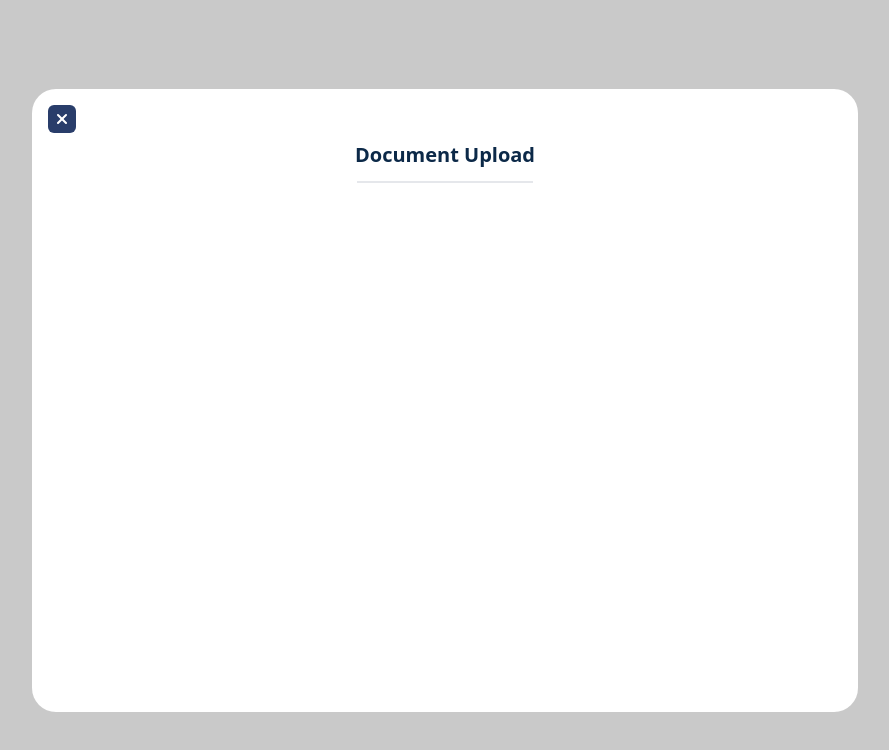
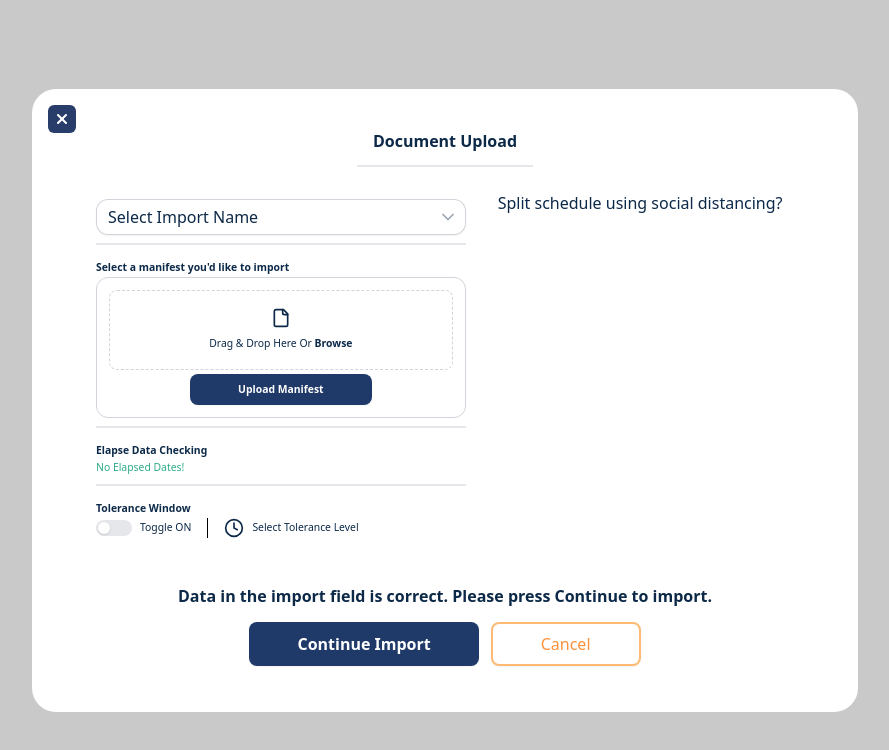
Before and after one commit to jalvaydev/skyhop-mockup, a React (Vite) app: page / in a window 1280 px wide. Shown: the top 750 px of the page, without its empty margins (195-1084 px from the left). Built offline with nearby package versions, Linux system fonts and the light colour scheme.

Commit message:
adjustments made to the header, left side of the modal added, footer with buttons added. design only, still have to add functionality

```diff
--- a/package.json
+++ b/package.json
@@ -11,6 +11,7 @@
     "type-check": "tsc"
   },
   "dependencies": {
+    "@headlessui/react": "^1.7.18",
     "lucide-react": "^0.344.0",
     "react": "^18.2.0",
     "react-dom": "^18.2.0"
--- /dev/null
+++ b/src/components/Dropdown.tsx
@@ -0,0 +1,92 @@
+import { Listbox, Transition } from '@headlessui/react';
+import { CheckIcon, ChevronDown, ChevronsUpDownIcon } from 'lucide-react';
+import { Fragment, useState } from 'react';
+
+function classNames(...classes: string[]) {
+  return classes.filter(Boolean).join(' ');
+}
+
+type Manifest = {
+  id: number;
+  name: string;
+};
+
+const manifests: Manifest[] = [
+  { id: 1, name: 'Passport' },
+  { id: 2, name: 'Driver License' },
+  { id: 3, name: 'National ID' },
+  { id: 4, name: 'Voter ID' },
+  { id: 5, name: 'SSN' },
+  { id: 6, name: 'Other' },
+];
+
+function Dropdown() {
+  const [selected, setSelected] = useState<Manifest | null>(null);
+  return (
+    <Listbox value={selected} onChange={setSelected}>
+      {({ open }) => (
+        <>
+          <div className="relative mt-2">
+            <Listbox.Button className="relative w-full cursor-default rounded-xl bg-white py-1.5 pl-3 pr-10 text-left text-gray-900 shadow-sm ring-1 ring-inset ring-gray-300 focus:outline-none focus:ring-2 focus:ring-[#293D6A] sm:text-sm sm:leading-6">
+              <span className="block truncate text-[#0C2948]">
+                {selected?.name ?? 'Select Import Name'}
+              </span>
+              <span className="absolute inset-y-0 right-0 flex items-center pr-2 pointer-events-none">
+                <ChevronDown className="w-5 h-5 text-gray-400" aria-hidden="true" />
+              </span>
+            </Listbox.Button>
+
+            <Transition
+              show={open}
+              as={Fragment}
+              leave="transition ease-in duration-100"
+              leaveFrom="opacity-100"
+              leaveTo="opacity-0"
+            >
+              <Listbox.Options className="absolute z-10 w-full py-1 mt-1 overflow-auto text-base bg-white rounded-md shadow-lg max-h-60 ring-1 ring-black ring-opacity-5 focus:outline-none sm:text-sm">
+                {manifests.map((manifest) => (
+                  <Listbox.Option
+                    key={manifest.id}
+                    className={({ active }) =>
+                      classNames(
+                        active ? 'bg-[#293D6A] text-white' : 'text-gray-900',
+                        'relative cursor-default select-none py-2 pl-3 pr-9',
+                      )
+                    }
+                    value={manifest}
+                  >
+                    {({ selected, active }) => (
+                      <>
+                        <span
+                          className={classNames(
+                            selected ? 'font-semibold' : 'font-normal',
+                            'block truncate',
+                          )}
+                        >
+                          {manifest.name}
+                        </span>
+
+                        {selected ? (
+                          <span
+                            className={classNames(
+                              active ? 'text-white' : 'text-indigo-600',
+                              'absolute inset-y-0 right-0 flex items-center pr-4',
+                            )}
+                          >
+                            <CheckIcon className="w-5 h-5" aria-hidden="true" />
+                          </span>
+                        ) : null}
+                      </>
+                    )}
+                  </Listbox.Option>
+                ))}
+              </Listbox.Options>
+            </Transition>
+          </div>
+        </>
+      )}
+    </Listbox>
+  );
+}
+
+export default Dropdown;
--- a/src/components/Modal.tsx
+++ b/src/components/Modal.tsx
@@ -1,3 +1,4 @@
+import ModalContent from './ModalContent';
 import ModalHeader from './ModalHeader';
 
 function Modal() {
@@ -6,6 +7,7 @@ function Modal() {
       <div className="flex h-full">
         <div className="bg-white opacity-100 h-[623px] w-[826px] p-4 mx-auto rounded-3xl my-auto">
           <ModalHeader />
+          <ModalContent />
         </div>
       </div>
     </div>
--- /dev/null
+++ b/src/components/ModalContent.tsx
@@ -0,0 +1,89 @@
+import { Clock, FileIcon } from 'lucide-react';
+import Seperator from '../ui/Seperator';
+import Dropdown from './Dropdown';
+import SwitchButton from '../ui/Switch';
+
+function ModalContent() {
+  return (
+    <div className="text-[#0C2948] mx-12 mt-6">
+      <div className="flex flex-row ">
+        <div className="flex flex-col w-[420px] pr-8 gap-2">
+          <Dropdown />
+          <Seperator />
+          <div>
+            <label htmlFor="manifest" className="font-bold leading-5 text-2xs ">
+              Select a manifest you'd like to import
+            </label>
+            <div className="flex flex-col gap-1 p-3 border border-gray-300 rounded-xl">
+              <div className="flex flex-col h-20 p-2 border border-gray-300 border-dashed rounded-lg">
+                <div className="my-auto">
+                  <FileIcon className="h-5 mx-auto" />
+                  <p className="pt-2 text-center text-2xs">
+                    Drag & Drop Here Or <b>Browse</b>
+                  </p>
+                </div>
+              </div>
+              <div className="mx-auto ">
+                <button
+                  type="button"
+                  className="px-12 py-2 text-2xs font-semibold text-white bg-[#1F3A68] rounded-lg shadow-sm hover:bg-[#234175] focus-visible:outline focus-visible:outline-2 focus-visible:outline-offset-2 focus-visible:outline-[#294980]"
+                >
+                  Upload Manifest
+                </button>
+              </div>
+            </div>
+          </div>
+          <Seperator />
+          <div>
+            <label htmlFor="manifest" className="font-bold leading-5 text-2xs ">
+              Elapse Data Checking
+            </label>
+            <p className="text-[#2EAC8A] text-2xs font-medium">No Elapsed Dates!</p>
+          </div>
+          <Seperator />
+          <div>
+            <label htmlFor="manifest" className="font-bold leading-5 text-2xs ">
+              Tolerance Window
+            </label>
+            <div className="flex gap-4">
+              <div className="flex gap-2 my-auto">
+                <SwitchButton />
+                <p className="my-auto font-normal text-2xs ">Toggle ON</p>
+              </div>
+              <div className="border-l border-black"></div>
+              <div className="flex gap-2">
+                <Clock className="w-5 h-5 my-auto" />
+                <p className="my-auto text-2xs">Select Tolerance Level</p>
+              </div>
+            </div>
+          </div>
+        </div>
+
+        <div className="flex flex-col w-[311px] ">
+          <p>Split schedule using social distancing?</p>
+        </div>
+      </div>
+      <div className="flex flex-col gap-4 mt-12 ">
+        <p className="font-semibold leading-5 text-center ">
+          Data in the import field is correct. Please press Continue to import.
+        </p>
+        <div className="flex justify-center gap-3">
+          <button
+            type="button"
+            className="px-12 py-2 text-xs font-semibold text-white bg-[#1F3A68] rounded-lg shadow-sm hover:bg-[#234175] focus-visible:outline focus-visible:outline-2 focus-visible:outline-offset-2 focus-visible:outline-[#294980]"
+          >
+            Continue Import
+          </button>
+          <button
+            type="button"
+            className="px-12 py-2 text-xs text-orange-400 border-2 border-orange-300 rounded-lg shadow-sm hover:bg-orange-100 focus-visible:outline focus-visible:outline-2 focus-visible:outline-offset-2 focus-visible:outline-orange-200"
+          >
+            Cancel
+          </button>
+        </div>
+      </div>
+    </div>
+  );
+}
+
+export default ModalContent;
--- a/src/components/ModalHeader.tsx
+++ b/src/components/ModalHeader.tsx
@@ -1,4 +1,5 @@
 import { X } from 'lucide-react';
+import Seperator from '../ui/Seperator';
 
 function ModalHeader() {
   return (
@@ -8,12 +9,14 @@ function ModalHeader() {
           <X className="h-4 my-auto" strokeWidth={3} />
         </div>
       </div>
-      <div className="flex flex-col-reverse h-12 pb-3 mx-auto">
-        <h3 className="text-xl font-bold text-[rgb(12,41,72)] text-center">
+      <div className="flex flex-col-reverse h-8 pb-3 mx-auto">
+        <h3 className="text-2xl leading-6 font-bold text-[rgb(12,41,72)] text-center">
           Document Upload
         </h3>
       </div>
-      <div className="mx-auto border-b-2 w-44 border-gray-150"> </div>
+      <div className="mx-auto w-44">
+        <Seperator />
+      </div>
     </>
   );
 }
--- /dev/null
+++ b/src/ui/Seperator.tsx
@@ -0,0 +1,5 @@
+function Seperator() {
+  return <div className="w-full border-[1px] border-gray-150"></div>;
+}
+
+export default Seperator;
--- /dev/null
+++ b/src/ui/Switch.tsx
@@ -0,0 +1,30 @@
+import { useState } from 'react';
+import { Switch } from '@headlessui/react';
+
+function classNames(...classes: string[]) {
+  return classes.filter(Boolean).join(' ');
+}
+
+export default function SwitchButton() {
+  const [enabled, setEnabled] = useState(false);
+
+  return (
+    <Switch
+      checked={enabled}
+      onChange={setEnabled}
+      className={classNames(
+        enabled ? 'bg-[#1F3A68]' : 'bg-gray-200',
+        'relative inline-flex h-4 w-9 flex-shrink-0 cursor-pointer rounded-full border-2 border-transparent transition-colors duration-200 ease-in-out focus:outline-none focus:ring-2 focus:ring-[#1F3A68] focus:ring-offset-2',
+      )}
+    >
+      <span className="sr-only">Toggle setting</span>
+      <span
+        aria-hidden="true"
+        className={classNames(
+          enabled ? 'translate-x-5' : 'translate-x-0',
+          'pointer-events-none inline-block h-3 w-3 transform rounded-full bg-white shadow ring-0 transition duration-200 ease-in-out',
+        )}
+      />
+    </Switch>
+  );
+}
--- a/tailwind.config.js
+++ b/tailwind.config.js
@@ -1,11 +1,11 @@
 /** @type {import('tailwindcss').Config} */
 module.exports = {
-  content: [
-    "./index.html",
-    "./src/**/*.{js,ts,jsx,tsx}",
-  ],
+  content: ['./index.html', './src/**/*.{js,ts,jsx,tsx}'],
   theme: {
+    fontSize: {
+      '2xs': '0.65rem',
+    },
     extend: {},
   },
   plugins: [],
-}
+};
```
Also changed, not shown: 1 other file (tests, documents, lock files or other folders).
